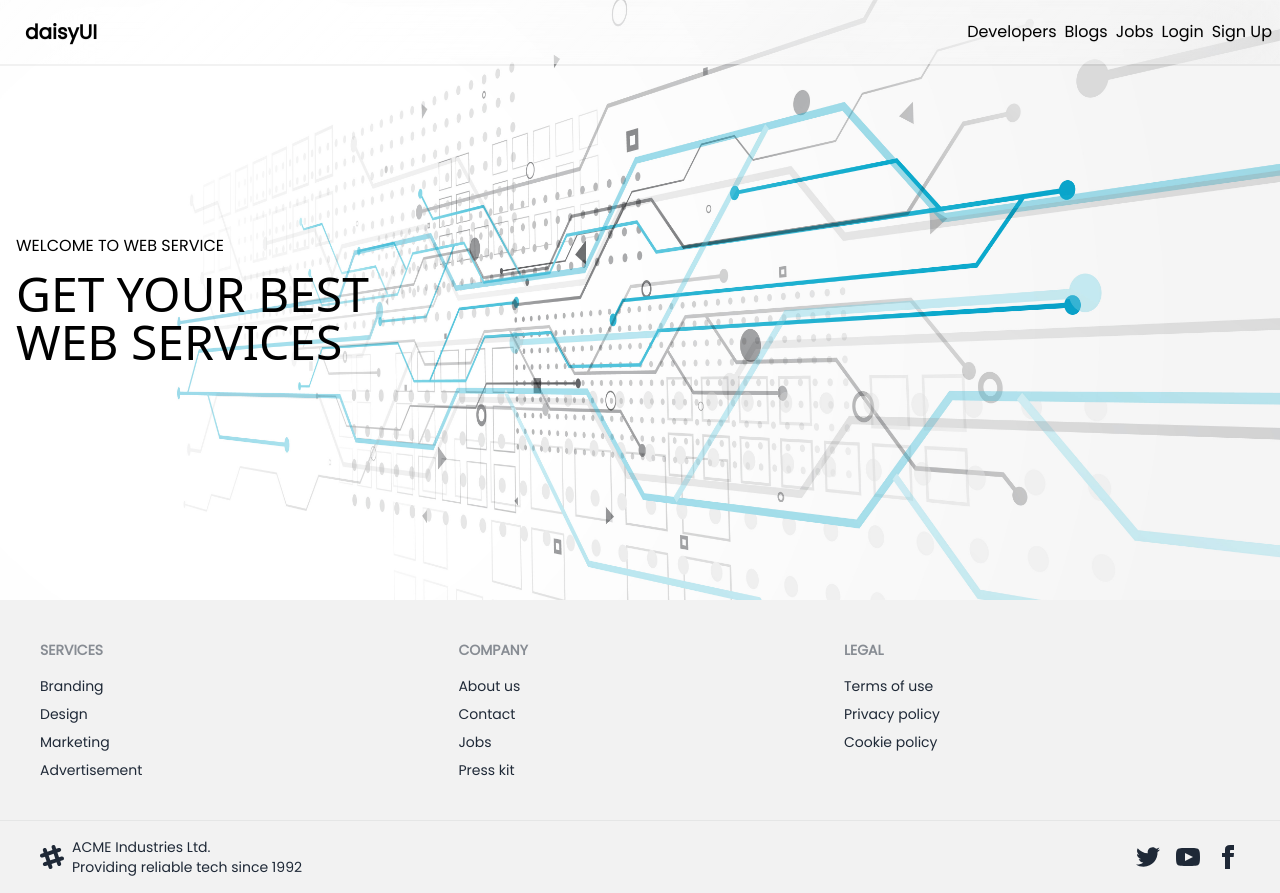
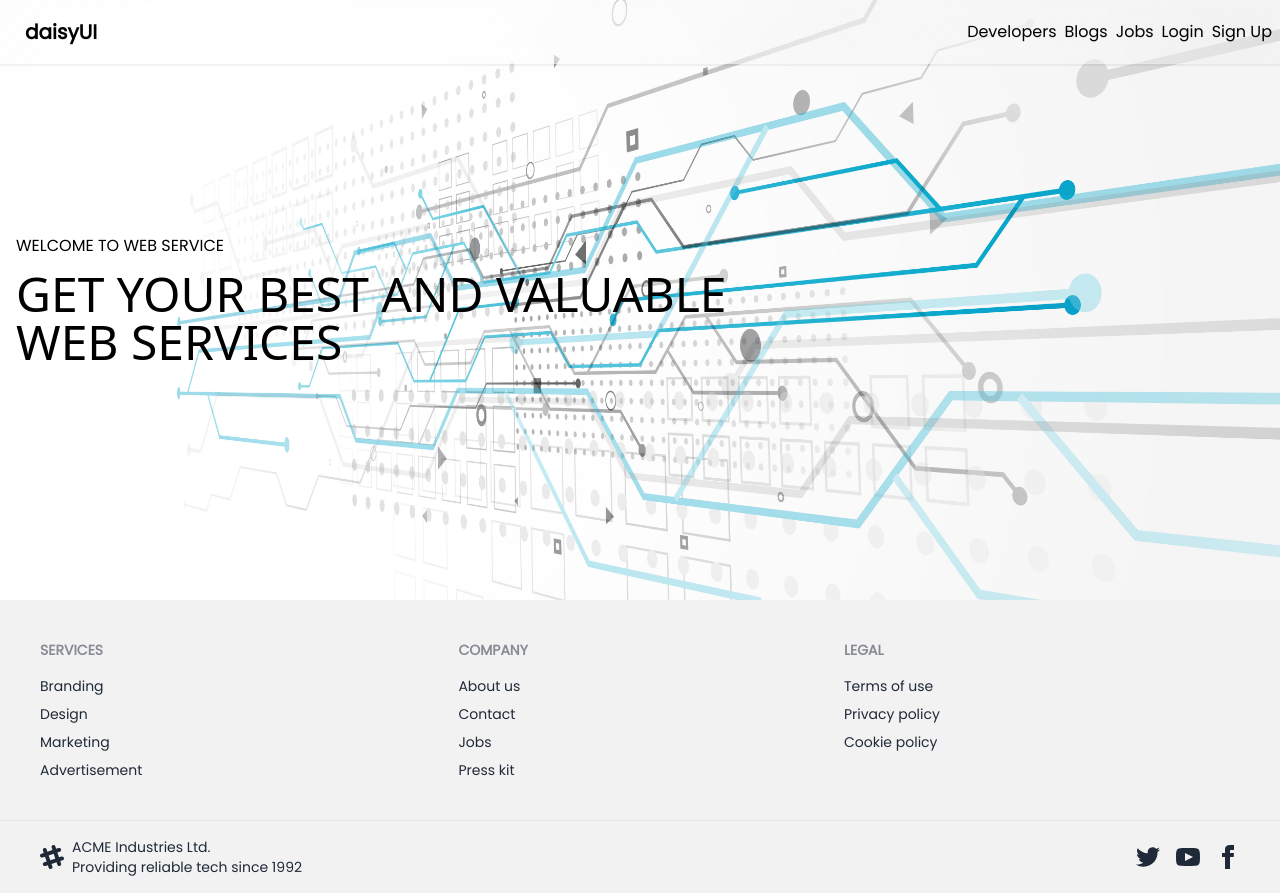
Before and after one commit to tusharshaha/web-market, a Next.js app in the folder frontend/: page / in a window 1280 px wide. Built offline with nearby package versions, Linux system fonts and the light colour scheme.

Commit message:
changes from github codespace

```diff
--- a/frontend/components/Home/HeroSection.tsx
+++ b/frontend/components/Home/HeroSection.tsx
@@ -6,7 +6,7 @@ const HeroSection: React.FC = () => {
         <div className="flex justify-start items-center bg-[url('/images/tech-bg.jpg')] bg-no-repeat bg-center bg-cover h-[600px]">
             <div className='container mx-auto px-4 uppercase'>
                 <p className='mb-3'>Welcome to Web Service</p>
-                <h2>Get Your Best</h2>
+                <h2>Get Your Best and valuable</h2>
                 <h2>Web Services</h2>
             </div>
         </div>
```
